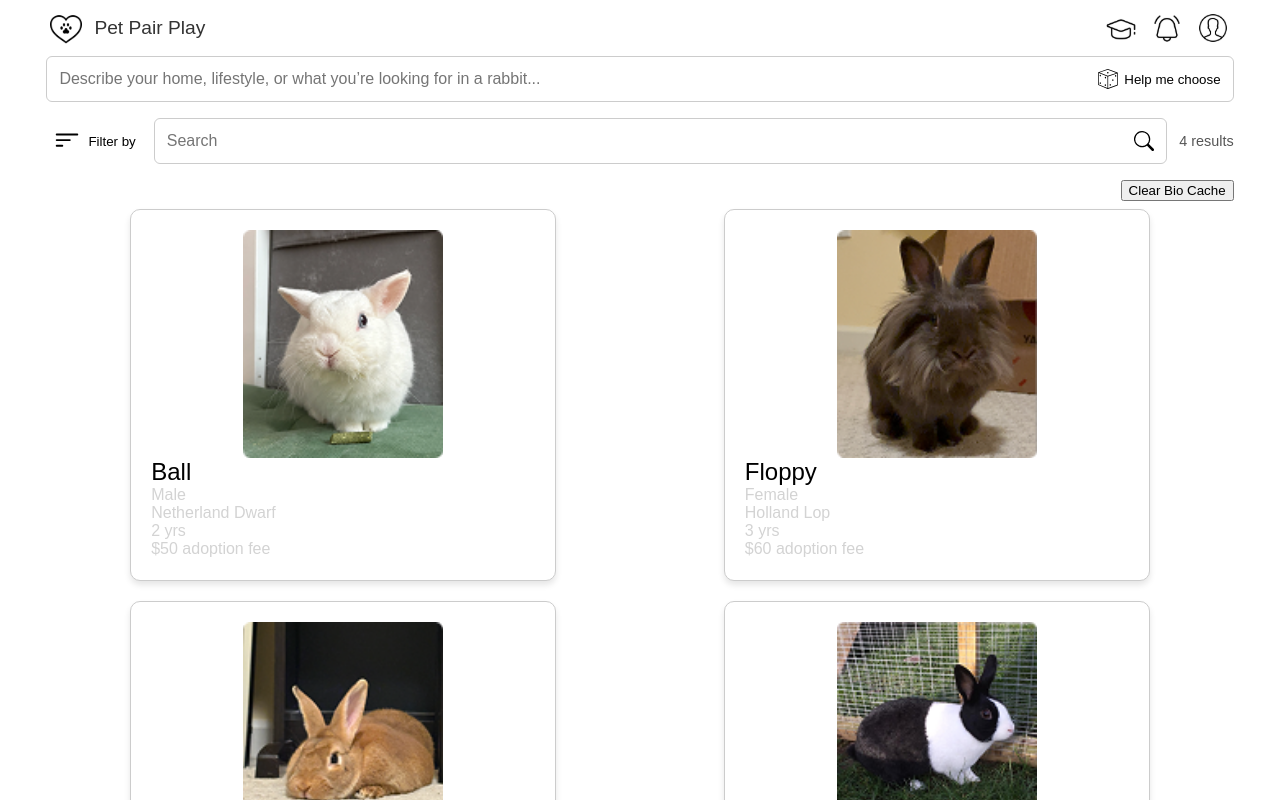
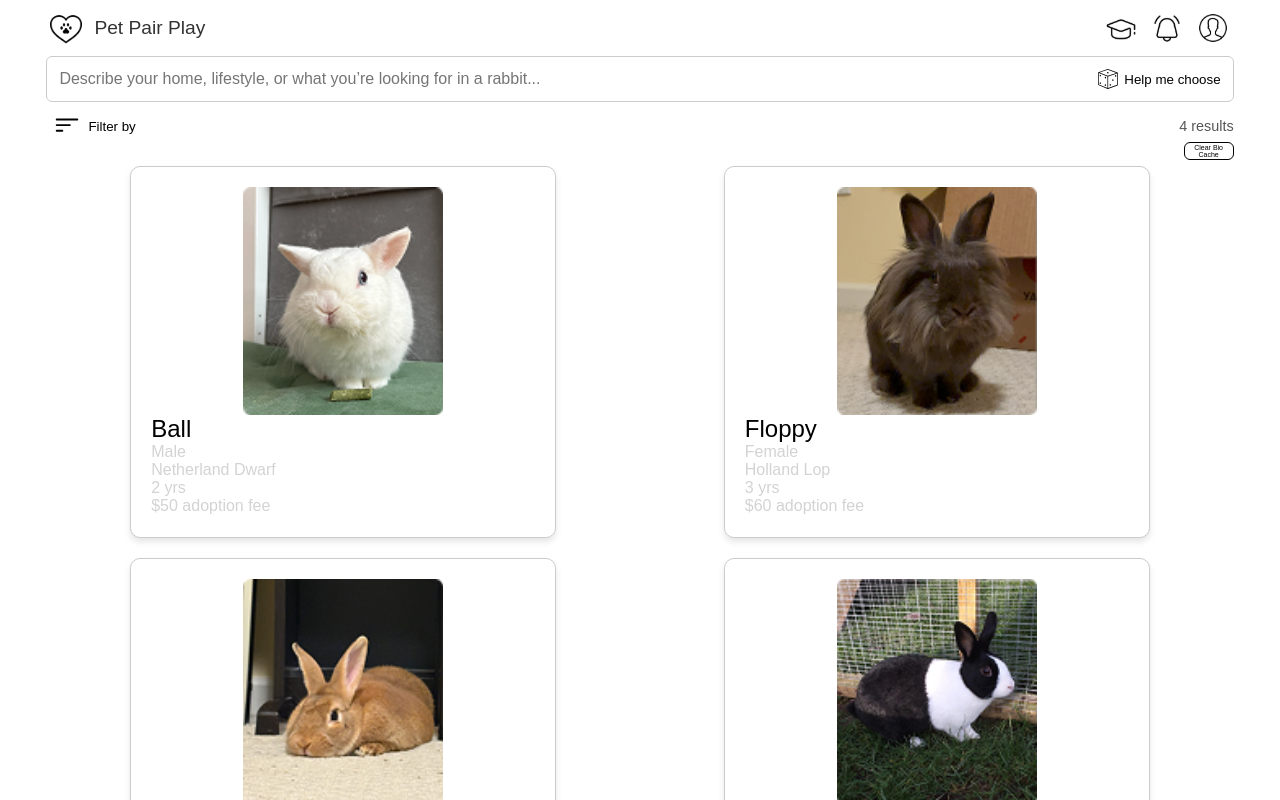
Before and after one commit to changlongwu/petPair, a React (Vite) app in the folder petPair/: page /display in a window 1280 px wide. Shown: the top 800 px of the page. Built offline with nearby package versions, Linux system fonts and the light colour scheme.

Commit message:
change rabbit display format and fix saved page link

```diff
--- a/petPair/src/components/LeftArrow.jsx
+++ b/petPair/src/components/LeftArrow.jsx
@@ -1,10 +1,13 @@
 import LeftArrowIcon from '../assets/images/arrow-left.svg'
 import './LeftArrow.css'
-
+import { Link } from 'react-router-dom'
 const LeftArrow = ()=>{
     return (
         <div>
+            <Link to="/display" className="backToDisplay">
             <img src={LeftArrowIcon} alt="" className="go-back-arrow"/>
+            </Link>
+
         </div>
     )
 }
--- a/petPair/src/components/petSimulation/SimulationInstruction.jsx
+++ b/petPair/src/components/petSimulation/SimulationInstruction.jsx
@@ -13,7 +13,9 @@ const SimulationInstruction = () => {
   return (
     <div className='instrruction-page'>
         <div className='simulation-instruction-container'>
-                <LeftArrow/>
+
+                    <LeftArrow/>
+
                 <div className='simulation-instruction-header'>
                     <p className='header-text-1'>Learn how to take care of</p>
 
--- a/petPair/src/routes/RabbitDisplayPage.css
+++ b/petPair/src/routes/RabbitDisplayPage.css
@@ -8,6 +8,7 @@
   display: flex;
   flex-wrap: wrap;
   justify-content: space-around;
+  margin-top: 4px;
 
 }
 /* Styles for wrapping the search box */
@@ -134,7 +135,9 @@
   display: flex;
   align-items: center;
   gap: 12px;
-  margin-bottom: 1vh;
+  /* margin-bottom: 1vh; */
+
+  justify-content: space-between;
 }
 
 .results-text {
@@ -183,3 +186,29 @@
 .saved-buttons .btn:hover {
   transform: translateY(-1px);
 }
+
+.saved-rabbit-btn-and-cache-container{
+  display: flex;
+  justify-content: flex-end;
+  align-items: center;
+
+}
+
+.cache-btn{
+  width: 50px;
+  font-size: 7px;
+  background-color: white;
+  border: 0.5px solid black;
+  margin-bottom: 2px;
+  border-radius: 6px;
+  cursor: pointer;
+}
+
+.saved-rabbit-button{
+  margin-bottom: 10px;
+  background-color: white;
+  border-radius: 6px;
+  border: 1px solid black;
+
+  cursor: pointer;
+}
--- a/petPair/src/routes/RabbitDisplayPage.jsx
+++ b/petPair/src/routes/RabbitDisplayPage.jsx
@@ -213,7 +213,7 @@ const RabbitDisplayPage = () => {
                         <span><p>Filter by</p></span>
                     </button>
 
-                    <div className="search-bar">
+                    {/* <div className="search-bar">
                         <input
                             type="text"
                             placeholder="Search"
@@ -224,40 +224,16 @@ const RabbitDisplayPage = () => {
                         <button onClick={handleSearchButtonClick}>
                             <img src={SearchIcon} alt="" />
                         </button>
-                    </div>
+                    </div> */}
 
-                    <p className="results-text">{filteredNumbers} results</p>
-
-                    {hasActiveFilters() && (
-                        <button className="clear-filters-button" onClick={clearAllFilters}>
-                            Clear All Filters
-                        </button>
-                    )}
-                </div>
-            )}
-
-            {/* ⬇️ Clear Bio Cache button moved here, under Top Controls */}
-
-            <div>
-
-                {!viewingSaved && (
-                    <div style={{ display: "flex", justifyContent: "flex-end", marginBottom: "8px" }}>
-                        <button onClick={clearBioCache} className="btn btn-warning">
-                            <p>Clear Bio Cache</p>
-                        </button>
-                    </div>
-                )}
-
-                <div className="saved-rabbit-button"></div>
-
-            </div>
-
+                <div className="saved-rabbit-button-container">
 
                     {savedRabbits.length > 0 && (
+                    <Link to={'/display/saved'} key={'gotosavedpage'}>
                     <div className="saved-buttons" style={{ display: "flex", flexDirection: "column", gap: "8px", maxWidth: "250px", marginTop: "12px" }}>
                         {!viewingSaved && (
                             <button
-                            className="btn btn-primary saved-rabbits-btn"
+                                className="saved-rabbit-button"
                                 onClick={() => {
                                     setRabbits(savedRabbits);
                                     setViewingSaved(true);
@@ -292,7 +268,41 @@ const RabbitDisplayPage = () => {
                             </>
                         )}
                     </div>
+                    </Link>
                 )}
+                </div>
+
+                    <p className="results-text">{filteredNumbers} results</p>
+
+                    {hasActiveFilters() && (
+                        <button className="clear-filters-button" onClick={clearAllFilters}>
+                            Clear All Filters
+                        </button>
+                    )}
+                </div>
+            )}
+
+            {/* ⬇️ Clear Bio Cache button moved here, under Top Controls */}
+
+            <div className="saved-rabbit-btn-and-cache-container">
+
+
+
+
+
+
+                {!viewingSaved && (
+                    <div className="cache-btn-container">
+                        <button onClick={clearBioCache} className="cache-btn btn btn-warning">
+                            <p>Clear Bio Cache</p>
+                        </button>
+                    </div>
+                )}
+
+            </div>
+
+
+
 
             <div className="display-body">
                 {rabbits.length > 0 ? (
```
Also changed, not shown: petPair/src/routes/SavedRabbitsPage.jsx (line endings or trailing spaces). Lines whose indentation alone changed are shown as unchanged.
